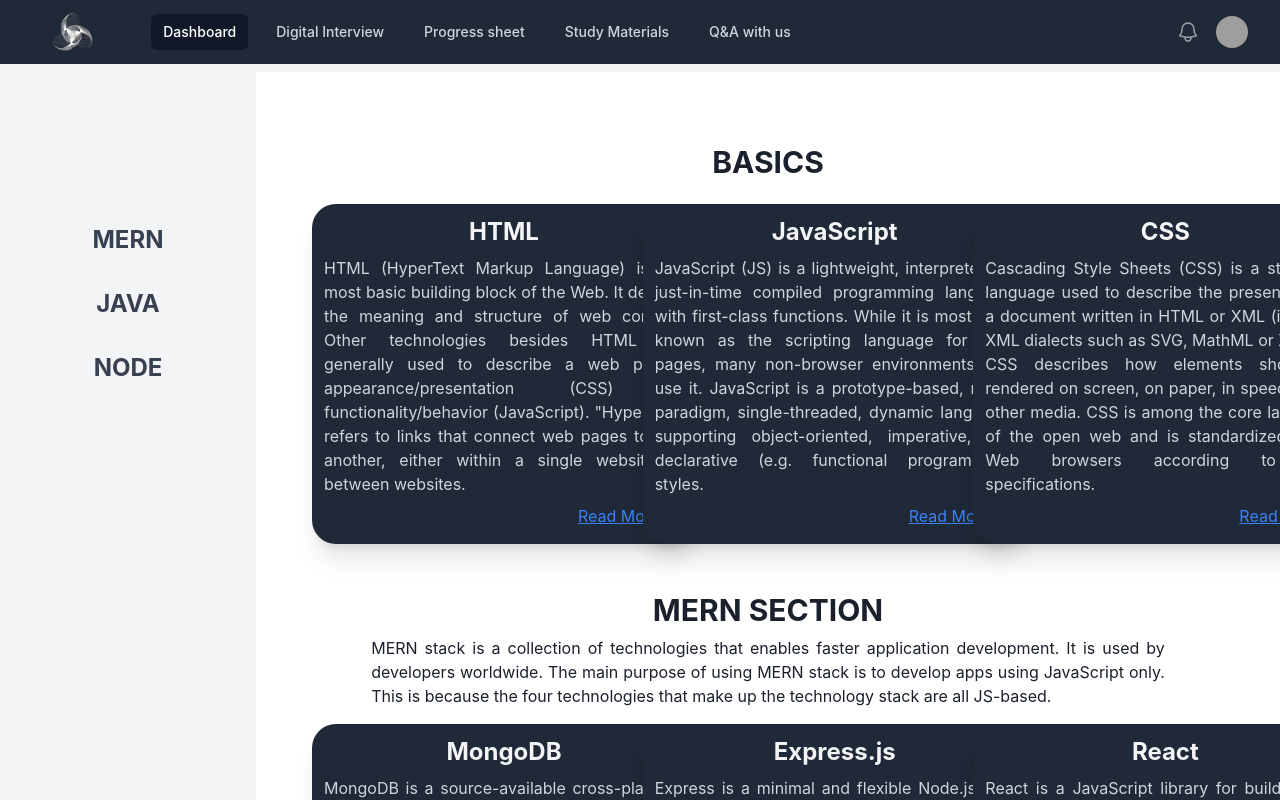
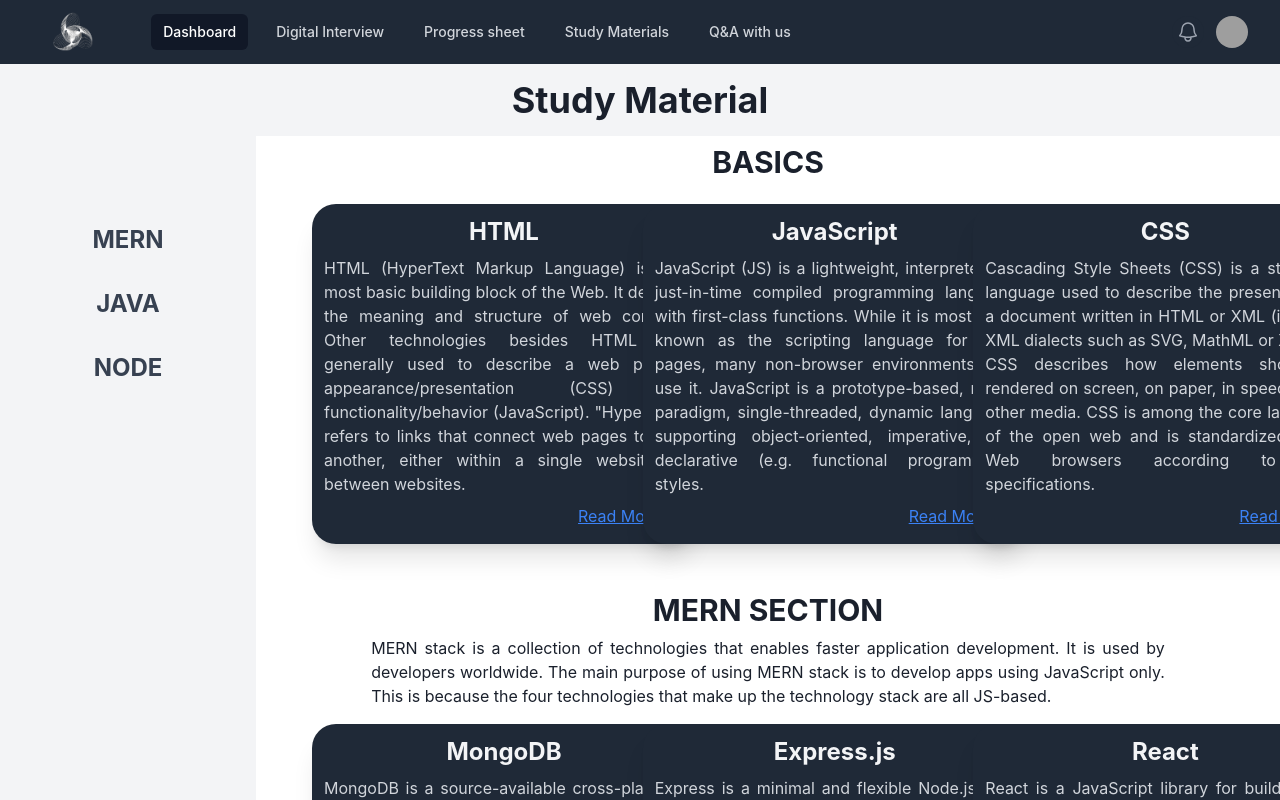
Before and after one commit to Payalsahuj/Digitron, a React (Create React App) app in the folder frontend/: page /material in a window 1280 px wide. Shown: the top 800 px of the page. Built offline with nearby package versions, Linux system fonts and the light colour scheme; grey boxes are pictures that could not be loaded.

Commit message:
updated StudyMaterial

```diff
--- a/frontend/src/Pages/StudyMaterial.jsx
+++ b/frontend/src/Pages/StudyMaterial.jsx
@@ -6,7 +6,7 @@
     return (
         <div>
             <Navbar/>
-            <h1 className="font-bold text-4xl text-center mb-9 fixed left-0 right-0 bg-gray-100 p-4 z-10">Study Material</h1>
+            <h1 className="font-bold text-4xl text-center mb-9 fixed left-0 right-0 mt-16 bg-gray-100 p-4 z-10">Study Material</h1>
             <div className="flex">
                 <div className="w-64 bg-gray-100 h-screen pt-10rem p-4 fixed mt-8 " >
                     <a href="#mern" className="block mt-8 font-bold text-2xl text-gray-700">MERN</a>
```
